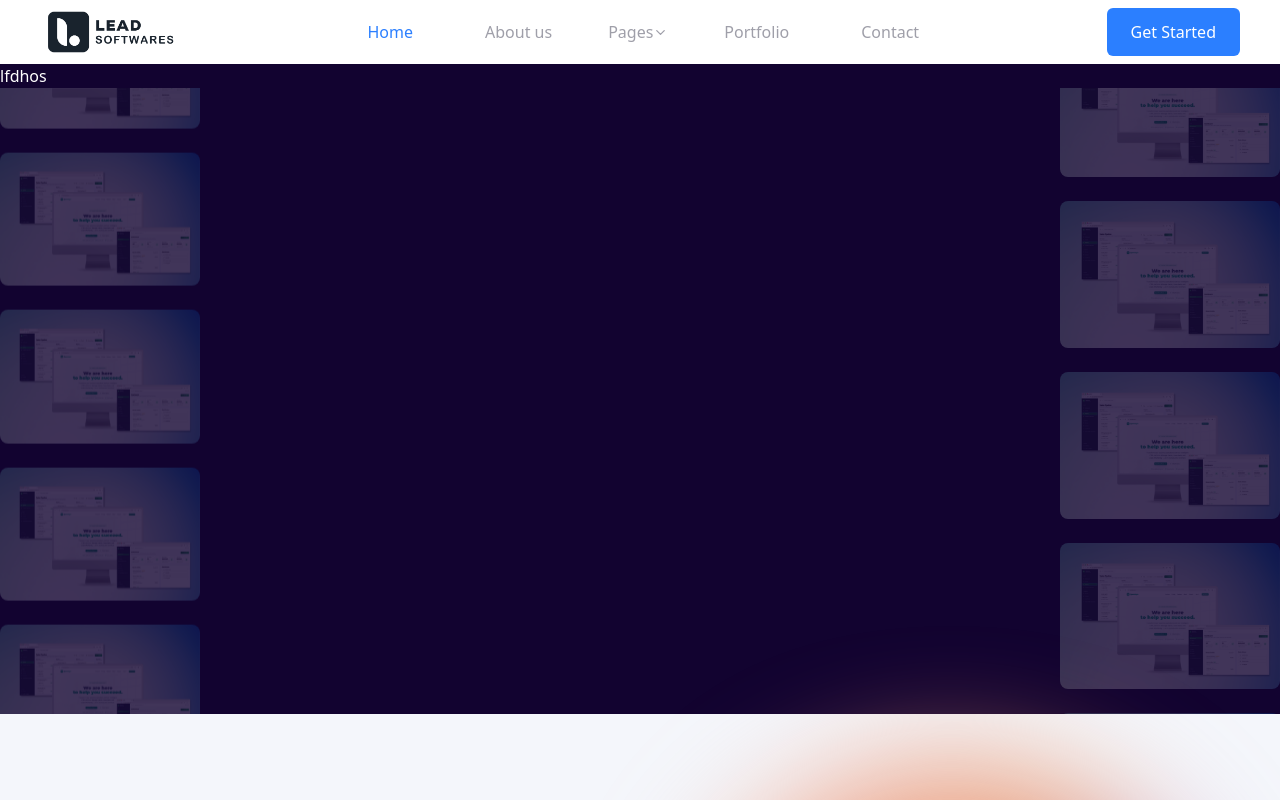
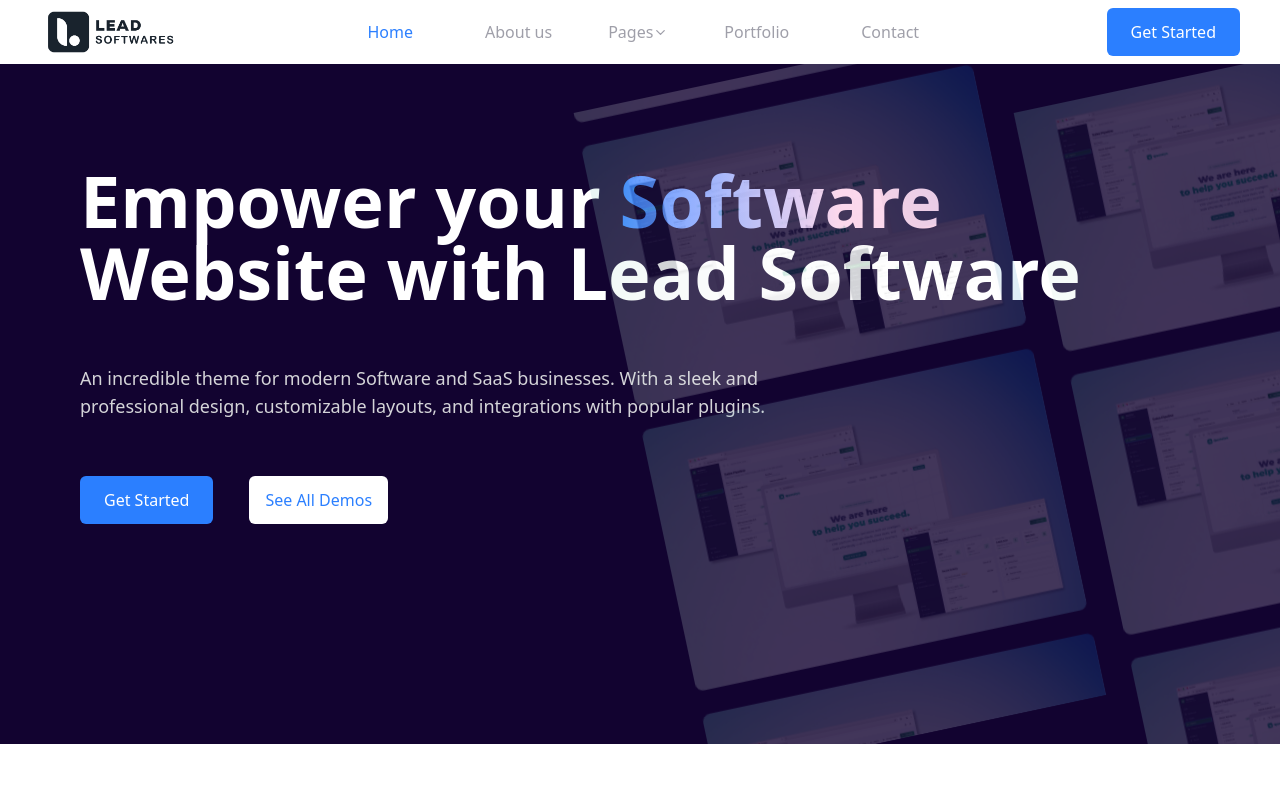
Before and after one commit to leadsoftwares/lead-softwares-website, a Next.js app: page / in a window 1280 px wide. Shown: the top 800 px of the page. Built offline with nearby package versions, Linux system fonts and the light colour scheme.

Commit message:
update home page

```diff
--- a/app/globals.css
+++ b/app/globals.css
@@ -6,22 +6,13 @@
   --color-lightBlue:#4299e1;
 }
 
-@keyframes float {
-  0%, 100% {
-    transform: translateY(0);
-  }
-  50% {
-    transform: translateY(-30px);
-  }
+@keyframes blink {
+  0%, 50%, 100% { opacity: 1; }
+  25%, 75% { opacity: 0; }
 }
 
-/* utility using Tailwind’s arbitrary values */
-.animate-float {
-  animation: float 6s ease-in-out infinite;
-}
-
-.animate-float-slow {
-  animation: float 10s ease-in-out infinite;
+.animate-blink {
+  animation: blink 1s step-start infinite;
 }
 
 
@@ -37,9 +28,9 @@
 }
 
 .animate-scroll-up {
-  animation: scroll-up 20s linear infinite;
+  animation: scroll-up 30s linear infinite;
 }
 
 .animate-scroll-down {
-  animation: scroll-down 20s linear infinite;
+  animation: scroll-down 30s linear infinite;
 }
--- a/app/page.tsx
+++ b/app/page.tsx
@@ -2,15 +2,13 @@
 
 import { motion } from 'framer-motion'
 
+import Typewriter from '@/components/typewriter'
 import LandingIMG from '@/public/png/portfolio2.png'
 import { ArrowRight } from 'lucide-react'
 import Image from 'next/image'
-import AccountCard from '../components/account-card'
-import Card from '../components/card'
 import { CustomButton } from '../components/custom-btn'
 import Partners from '../components/partners-components'
 import Strategy from '../components/strategy'
-import LandingBG from '../public/png/landingBG1.png'
 import MobileView from '../public/png/mobileview.png'
 import MobileViewCard from '../public/png/mobileviewCard.png'
 import Account from '../public/svg/account.svg'
@@ -49,38 +47,71 @@ const page = () => {
 	return (
 		<div className='w-full overflow-hidden'>
 			{/* hero section */}
-			<section className='relative w-full h-[650px] bg-[#120330] overflow-hidden text-white gap-10'>
-				<div>lfdhos</div>
+			<motion.section
+				initial={{ opacity: 0, y: 50 }}
+				whileInView={{ opacity: 1, y: 0 }}
+				viewport={{ once: true }}
+				transition={{ duration: 0.8, ease: 'easeOut' }}
+				className='relative w-full h-[85vh] bg-[#120330] overflow-hidden text-white gap-10'
+			>
+				{/* <div className='absolute top-10'>
+					<Image width={200} height={200} src={LogoWhite} alt="" />
+				</div> */}
+				<div className='absolute top-25 left-20 text-white space-y-14'>
+					<div className='font-bold text-7xl '>
+						<h1>
+							Empower your{' '}
+							<span>
+								{' '}
+								<Typewriter
+									words={['Technology', 'Startup', 'SaaS', 'Software']}
+								/>
+							</span>
+						</h1>
+						<h1>Website with Lead Software</h1>
+					</div>
+					<p className='w-[60%] text-zinc-300 text-lg'>
+						An incredible theme for modern Software and SaaS businesses. With a
+						sleek and professional design, customizable layouts, and
+						integrations with popular plugins.
+					</p>
+					<div className='btns flex gap-5'>
+						<CustomButton title={'Get Started'} />
+						<button className='bg-white text-blue-500 py-2 px-4 rounded-md cursor-pointer hover:bg-zinc-100'>
+							See All Demos
+						</button>
+					</div>
+				</div>
 				{/* Column 1 (scroll UP) */}
-				<div className='absolute right-0 h-full overflow-hidden w-[220px]'>
+				<div className='absolute right-60 overflow-hidden h-full transform -rotate-12'>
 					<div className='flex flex-col gap-6 animate-scroll-up opacity-20'>
 						{[...Array(2)].map((_, dup) => (
 							<div key={dup} className='flex flex-col gap-6'>
 								<Image
 									className='rounded-lg'
-									width={700}
-									height={600}
+									width={400}
+									height={300}
 									src={LandingIMG}
 									alt='1'
 								/>
 								<Image
 									className='rounded-lg'
-									width={700}
-									height={600}
+									width={400}
+									height={300}
 									src={LandingIMG}
 									alt='2'
 								/>
 								<Image
 									className='rounded-lg'
-									width={700}
-									height={700}
+									width={400}
+									height={300}
 									src={LandingIMG}
 									alt='3'
 								/>
 								<Image
 									className='rounded-lg'
-									width={700}
-									height={600}
+									width={400}
+									height={300}
 									src={LandingIMG}
 									alt='4'
 								/>
@@ -90,35 +121,35 @@ const page = () => {
 				</div>
 
 				{/* Column 2 (scroll DOWN) */}
-				<div className='relative h-full overflow-hidden w-[220px] '>
+				<div className='absolute -right-50 transform -rotate-12 h-full overflow-hidden '>
 					<div className='flex flex-col gap-6 animate-scroll-down opacity-20'>
 						{[...Array(2)].map((_, dup) => (
 							<div key={dup} className='flex flex-col gap-6'>
 								<Image
 									className='rounded-lg'
-									width={200}
-									height={200}
+									width={400}
+									height={300}
 									src={LandingIMG}
 									alt='1'
 								/>
 								<Image
 									className='rounded-lg'
-									width={200}
-									height={200}
+									width={400}
+									height={300}
 									src={LandingIMG}
 									alt='2'
 								/>
 								<Image
 									className='rounded-lg'
-									width={200}
-									height={200}
+									width={400}
+									height={300}
 									src={LandingIMG}
 									alt='3'
 								/>
 								<Image
 									className='rounded-lg'
-									width={200}
-									height={200}
+									width={400}
+									height={300}
 									src={LandingIMG}
 									alt='4'
 								/>
@@ -126,10 +157,10 @@ const page = () => {
 						))}
 					</div>
 				</div>
-			</section>
+			</motion.section>
 
 			{/*  */}
-			<motion.div
+			{/* <motion.div
 				initial={{ opacity: 0, y: 50 }} // start invisible, move down
 				whileInView={{ opacity: 1, y: 0 }} // when scrolled into view
 				viewport={{ once: true }} // animate only once
@@ -167,7 +198,7 @@ const page = () => {
 						</div>
 					</div>
 				</div>
-			</motion.div>
+			</motion.div> */}
 
 			{/*  */}
 			<div className='main w-full min-h-196'>
@@ -193,7 +224,7 @@ const page = () => {
 					whileInView={{ opacity: 1, y: 0 }}
 					viewport={{ once: true }}
 					transition={{ duration: 0.8, ease: 'easeOut' }}
-					className='boxes flex flex-col flex-wrap md:flex-row md:flex-nowrap gap-8 mx-12 md:mx-24 mt-24 pb-20 border-b border-gray-300'
+					className='boxes flex flex-col flex-wrap lg:flex-row md:flex-nowrap gap-8 mx-auto items-center lg:justify-center lg::mx-auto mt-24 pb-20 border-b border-gray-300'
 				>
 					{strategy.map((item, i) => (
 						<div key={i} className='flex flex-col gap-5 w-80 md:w-120'>
@@ -219,7 +250,7 @@ const page = () => {
 					whileInView={{ opacity: 1, y: 0 }}
 					viewport={{ once: true }}
 					transition={{ duration: 0.8, ease: 'easeOut' }}
-					className='details h-185 flex flex-col lg:flex-row items-center justify-center gap-10 mt-14 md:mt-18'
+					className='details min-h-185 flex flex-col lg:flex-row items-center justify-center gap-10 mt-14 md:mt-58'
 				>
 					<div className='relative img mt-30 md:mt-0'>
 						<Image
--- /dev/null
+++ b/components/typewriter.tsx
@@ -0,0 +1,55 @@
+"use client";
+import { useEffect, useState } from "react";
+
+type Props = {
+  words: string[];
+  typingSpeed?: number;
+  deletingSpeed?: number;
+  pauseBetween?: number;
+};
+
+export default function Typewriter({
+  words,
+  typingSpeed = 60,
+  deletingSpeed = 30,
+  pauseBetween = 1200,
+}: Props) {
+  const [text, setText] = useState("");
+  const [isDeleting, setIsDeleting] = useState(false);
+  const [loopIndex, setLoopIndex] = useState(0);
+
+  useEffect(() => {
+    let timer: NodeJS.Timeout;
+    const currentWord = words[loopIndex % words.length];
+
+    if (!isDeleting && text.length < currentWord.length) {
+      // typing
+      timer = setTimeout(
+        () => setText(currentWord.slice(0, text.length + 1)),
+        typingSpeed
+      );
+    } else if (isDeleting && text.length > 0) {
+      // deleting
+      timer = setTimeout(
+        () => setText(currentWord.slice(0, text.length - 1)),
+        deletingSpeed
+      );
+    } else if (!isDeleting && text.length === currentWord.length) {
+      // pause before delete
+      timer = setTimeout(() => setIsDeleting(true), pauseBetween);
+    } else if (isDeleting && text.length === 0) {
+      // move to next word
+      setIsDeleting(false);
+      setLoopIndex((prev) => prev + 1);
+    }
+
+    return () => clearTimeout(timer);
+  }, [text, isDeleting, words, loopIndex, typingSpeed, deletingSpeed, pauseBetween]);
+
+  return (
+    <span className="font-bold text-7xl bg-gradient-to-r  from-blue-500 to-pink-200 to-60% bg-clip-text text-transparent">
+      {text}
+      <span className="ml-1 relative top-3 inline-block w-[40px] h-[10px] bg-blue-500 animate-blink"></span>
+    </span>
+  );
+}
```
